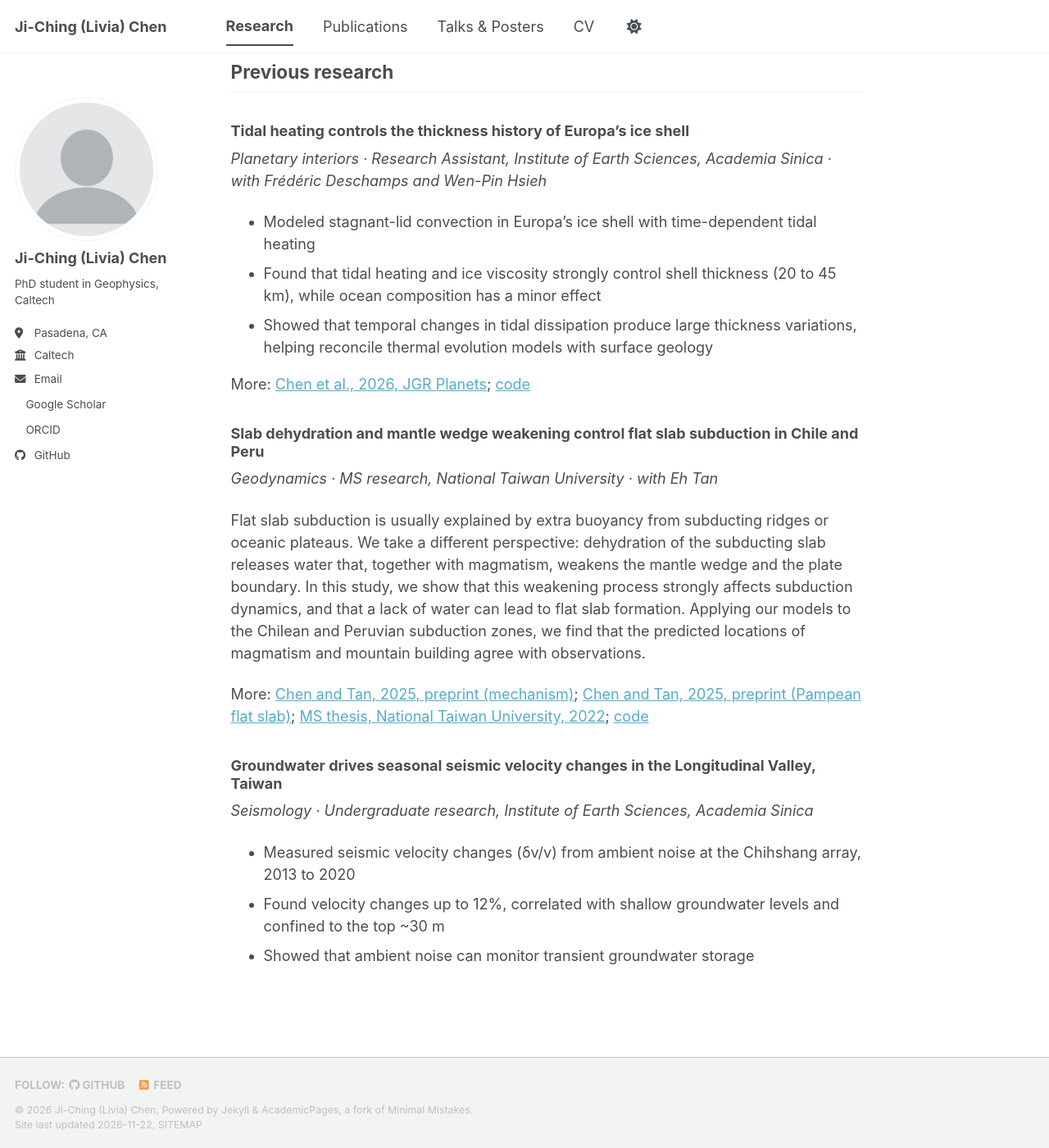
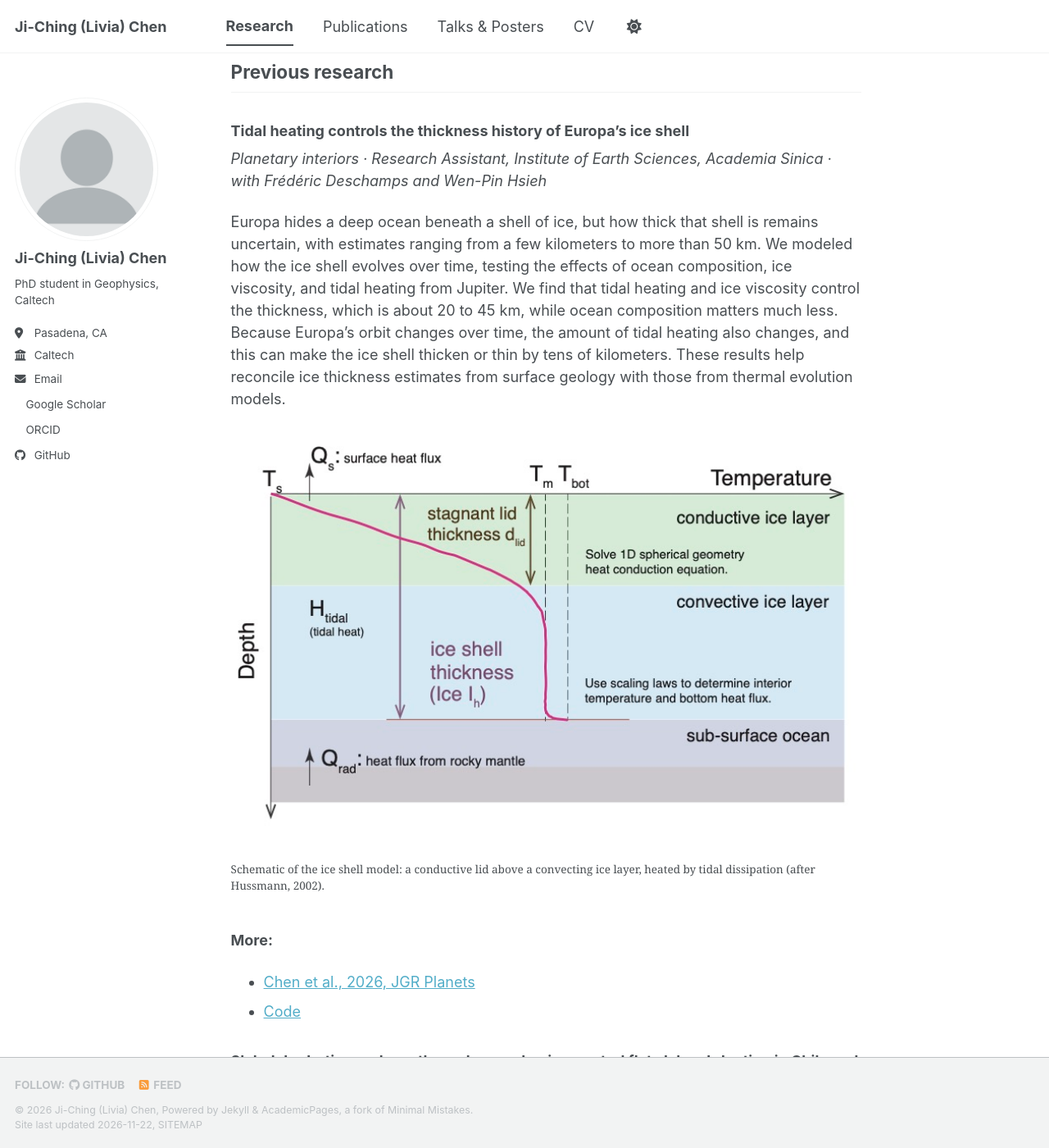
Before and after one commit to chingchenn/chingchenn.github.io, a Jekyll site: the page built from _pages/research.md, in a window 1280 px wide and 1400 px high, scrolled down 926 px. Shown: the whole window at 82% size. Built offline with Jekyll 4.4.1, drawn with Linux system fonts in a browser that asks for light colours; a script bundle is joined from its source files by our own code; a style sheet for code colours, icons or effects is not loaded; some of the changed text lies outside the part shown.

Commit message:
Research page: paragraphs, figures, and links

```diff
--- a/_pages/research.md
+++ b/_pages/research.md
@@ -30,11 +30,17 @@ author_profile: true
 
 *Planetary interiors · Research Assistant, Institute of Earth Sciences, Academia Sinica · with Frédéric Deschamps and Wen-Pin Hsieh*
 
-- Modeled stagnant-lid convection in Europa's ice shell with time-dependent tidal heating
-- Found that tidal heating and ice viscosity strongly control shell thickness (20 to 45 km), while ocean composition has a minor effect
-- Showed that temporal changes in tidal dissipation produce large thickness variations, helping reconcile thermal evolution models with surface geology
+Europa hides a deep ocean beneath a shell of ice, but how thick that shell is remains uncertain, with estimates ranging from a few kilometers to more than 50 km. We modeled how the ice shell evolves over time, testing the effects of ocean composition, ice viscosity, and tidal heating from Jupiter. We find that tidal heating and ice viscosity control the thickness, which is about 20 to 45 km, while ocean composition matters much less. Because Europa's orbit changes over time, the amount of tidal heating also changes, and this can make the ice shell thicken or thin by tens of kilometers. These results help reconcile ice thickness estimates from surface geology with those from thermal evolution models.
 
-More: [Chen et al., 2026, JGR Planets](https://doi.org/10.1029/2024JE008928); [code](https://github.com/chingchenn/Europa_ice_shell)
+<figure>
+  <img src="/images/europa-ice-shell.jpg" alt="Schematic of Europa's ice shell model">
+  <figcaption>Schematic of the ice shell model: a conductive lid above a convecting ice layer, heated by tidal dissipation (after Hussmann, 2002).</figcaption>
+</figure>
+
+**More:**
+
+- [Chen et al., 2026, JGR Planets](https://doi.org/10.1029/2024JE008928)
+- [Code](https://github.com/chingchenn/Europa_ice_shell)
 
 ### Slab dehydration and mantle wedge weakening control flat slab subduction in Chile and Peru
 
@@ -42,12 +48,29 @@ More: [Chen et al., 2026, JGR Planets](https://doi.org/10.1029/2024JE008928); [c
 
 Flat slab subduction is usually explained by extra buoyancy from subducting ridges or oceanic plateaus. We take a different perspective: dehydration of the subducting slab releases water that, together with magmatism, weakens the mantle wedge and the plate boundary. In this study, we show that this weakening process strongly affects subduction dynamics, and that a lack of water can lead to flat slab formation. Applying our models to the Chilean and Peruvian subduction zones, we find that the predicted locations of magmatism and mountain building agree with observations.
 
-More: [Chen and Tan, 2025, preprint (mechanism)](https://doi.org/10.22541/essoar.173757637.73898113/v1); [Chen and Tan, 2025, preprint (Pampean flat slab)](https://doi.org/10.22541/essoar.173757632.22182677/v1); [MS thesis, National Taiwan University, 2022](http://tdr.lib.ntu.edu.tw/jspui/handle/123456789/83257); [code](https://github.com/chingchenn/geoflac/tree/flat)
+<figure>
+  <img src="/images/flat-slab-schematic.jpg" alt="Schematic of dehydration fronts, magmatism, and topography above the Pampean flat slab">
+  <figcaption>Dehydration fronts, magmatism, and topography above the Pampean flat slab. Water released from the slab controls where the mantle wedge weakens and where magma forms.</figcaption>
+</figure>
+
+**More:**
+
+- [Chen and Tan, 2025, preprint (mechanism)](https://doi.org/10.22541/essoar.173757637.73898113/v1)
+- [Chen and Tan, 2025, preprint (Pampean flat slab)](https://doi.org/10.22541/essoar.173757632.22182677/v1)
+- [MS thesis, National Taiwan University, 2022](http://tdr.lib.ntu.edu.tw/jspui/handle/123456789/83257)
+- [Code](https://github.com/chingchenn/geoflac/tree/flat)
 
 ### Groundwater drives seasonal seismic velocity changes in the Longitudinal Valley, Taiwan
 
 *Seismology · Undergraduate research, Institute of Earth Sciences, Academia Sinica*
 
-- Measured seismic velocity changes (δv/v) from ambient noise at the Chihshang array, 2013 to 2020
-- Found velocity changes up to 12%, correlated with shallow groundwater levels and confined to the top ~30 m
-- Showed that ambient noise can monitor transient groundwater storage
+Groundwater changes the properties of shallow rocks and sediments, which in turn changes how fast seismic waves travel through them. We used continuous ambient seismic noise, mostly generated by human activity, recorded by a local seismic array in Chihshang, eastern Taiwan, from 2013 to 2020. By cross-correlating the noise between station pairs, we tracked daily changes in seismic velocity. We find seasonal velocity drops of up to 12% that closely follow the rise of groundwater after each rainy season, with no time lag between the two. Because the signal appears only at frequencies above 3 Hz, the changes come from the top ~30 m, within the thick gravel layer of the Longitudinal Valley. These results show that ambient seismic noise can be used to monitor groundwater storage over time.
+
+<figure>
+  <img src="/images/groundwater-dvv.jpg" alt="Seismic velocity change compared with rainfall and groundwater level, 2013 to 2020">
+  <figcaption>Seismic velocity change (top) compared with rainfall (gray bars) and groundwater level (blue), 2013 to 2020. Velocity drops each time the groundwater level rises after the rainy season.</figcaption>
+</figure>
+
+**More:**
+
+- [Poster, Taiwan Geosciences Assembly 2020](https://ching602504.wordpress.com/wp-content/uploads/2024/11/tga_poster_v6.pdf)
```
Also changed, not shown: images/europa-ice-shell.jpg (added), images/flat-slab-schematic.jpg (added), images/groundwater-dvv.jpg (added).
